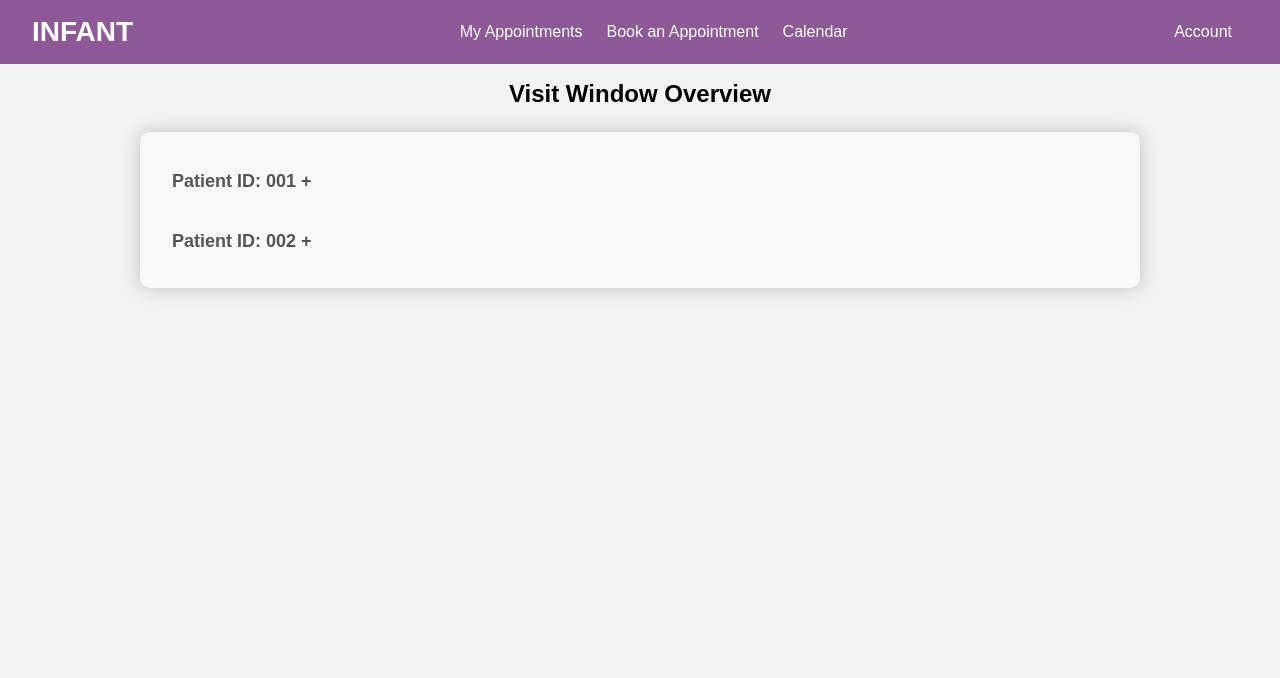
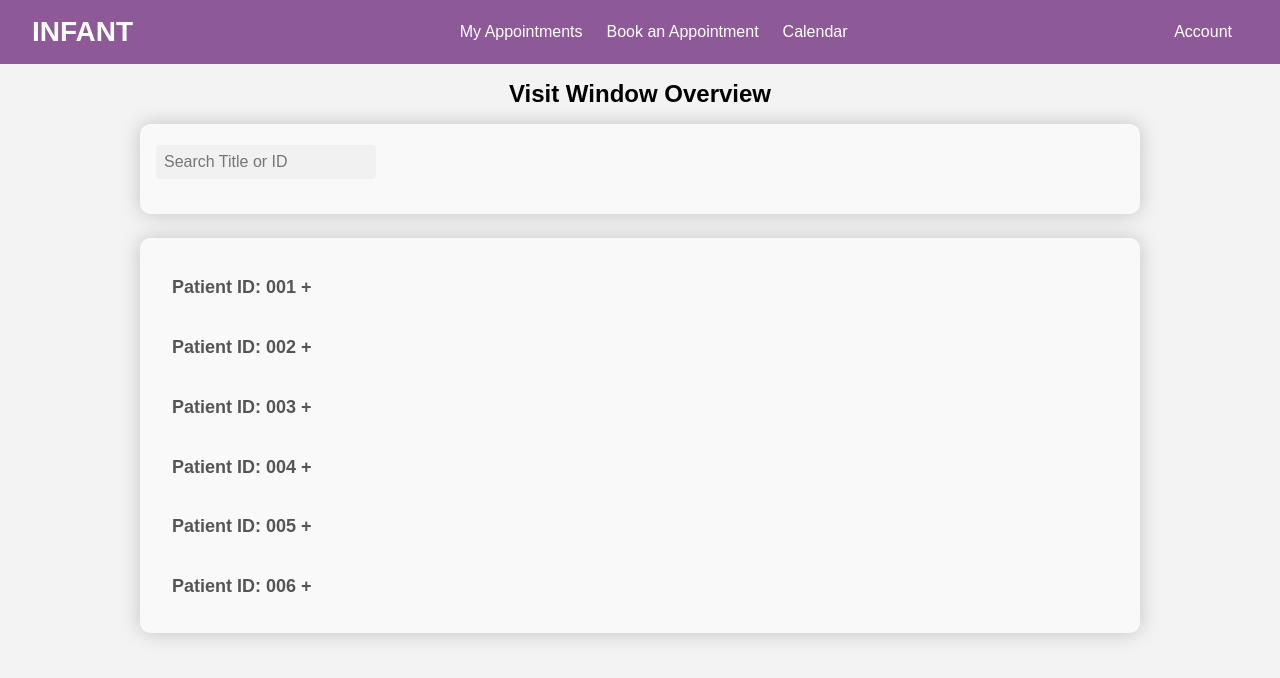
Before and after one commit to Aoibheannmangan/test-scheduler, a React (Create React App) app: page /appoint in a window 1280 px wide. Shown: the top 678 px of the page. Built offline with nearby package versions, Linux system fonts and the light colour scheme.

Commit message:
Added bare search bar to window view. Added more dummy data and styling.

```diff
--- a/src/appoint.css
+++ b/src/appoint.css
@@ -46,3 +46,18 @@ label {
 label:hover {
   color: #0077cc;
 }
+
+/* Search Bar */
+.searchContainer {
+    min-width: 220px;
+    max-width: 1000px;
+    margin: 2px auto 0 auto;
+    background: #f9f9f9;
+    border-radius: 10px;
+    box-shadow: 0 0 20px rgba(0, 0, 0, 0.2);
+    padding: 16px 16px;
+    display: flex;
+    flex-direction: row;
+    align-items: flex-start;
+    height:90px;
+}
--- a/src/appoint.js
+++ b/src/appoint.js
@@ -3,6 +3,10 @@ import './appoint.css';
 import dummyEvents from './data/dummyEvents.json';
 
 const Appointments = () => {
+
+    // Search Bar queries
+    const [searchQuery, setSearchQuery] = useState('');
+
     // Convert start and end strings to Date objects
     const processedAppointments = dummyEvents.map((event) => ({
         ...event,
@@ -30,13 +34,32 @@ const Appointments = () => {
         }));
     };
 
+    // Filtered appointments by searchbar
+    const filteredAppointments = processedAppointments.filter(event => {
+    const searchLower = searchQuery.toLowerCase();
+    return (
+        event.title.toLowerCase().includes(searchLower) ||
+        event.id.toLowerCase().includes(searchLower)
+    );
+    });
+
   // ---------------------------------HTML--------------------------------------
     return (
         <div className="App">
             <h1>Visit Window Overview</h1>
 
+        <div className='searchContainer'>
+            <input
+            type='text'
+            placeholder='Search Title or ID'
+            value={searchQuery}
+            onChange={(e) => setSearchQuery(e.target.value)}
+            style={{ padding: '8px', width: '220px', marginBottom: '12px' }}
+            />
+        </div>
+
         <ul className="appointmentList">
-        {processedAppointments.map(event => (
+            {filteredAppointments.map(event => (
             <li key={event.id} className="ID_element">
 
                 {/*Patient ID Row*/}
@@ -73,8 +96,14 @@ const Appointments = () => {
                 </div>
                 )}
             </li>
+
             ))}
+            {/* If no matches from search */}
+            {filteredAppointments.length === 0 && (
+                <p> No matching appointments found.</p>
+            )}
         </ul>
+
         </div>
   );
 };
--- a/src/data/dummyEvents.json
+++ b/src/data/dummyEvents.json
@@ -20,5 +20,49 @@
     "notes": "Behavioural Checklist needed",
     "type": "booked",
     "study": "COOLPRIME"
+  },
+  {
+    "id": "003",
+    "name": "Emily O'Connell",
+    "title": "12-Month Developmental Screening",
+    "start": "2025-09-10",
+    "end": "2025-09-17",
+    "location": "Pediatric Pod A",
+    "notes": "EDI questionnaire and speech evaluation",
+    "type": "scheduled",
+    "study": "EDI"
+  },
+  {
+    "id": "004",
+    "name": "Noah Byrne",
+    "title": "3-Month Check-in",
+    "start": "2025-08-22",
+    "end": "2025-08-29",
+    "location": "Exam Room 3.01",
+    "notes": "Follow-up after NICU discharge",
+    "type": "booked",
+    "study": "AIMHIGH"
+  },
+  {
+    "id": "005",
+    "name": "Isla Fitzgerald",
+    "title": "Postnatal Depression Assessment",
+    "start": "2025-07-28",
+    "end": "2025-08-04",
+    "location": "Mental Health Unit",
+    "notes": "Parent involved in EDI longitudinal tracking",
+    "type": "pending",
+    "study": "COOLPRIME"
+  },
+  {
+    "id": "006",
+    "name": "Finn Walsh",
+    "title": "2-Year Language Milestone Check",
+    "start": "2025-10-05",
+    "end": "2025-10-12",
+    "location": "Exam Room 4.17",
+    "notes": "Language screen and EDI record update",
+    "type": "booked",
+    "study": "EDI"
   }
 ]
--- a/src/data/eventPropGetter.js
+++ b/src/data/eventPropGetter.js
@@ -1,17 +1,25 @@
 export function eventPropGetter(event)  { // Event property getter function. See if its booked, window appointment, etc
   let style = {};
 
-  if (event.type === 'booked') {
+  if (event.study === 'AIMHIGH') {
     style = {
-      backgroundColor: '#dc3545', // red for booked if viewing visit windows
+      backgroundColor: '#af4c4c', // Color for AIMHIGH
+      borderRadius: '4px',
+      border: 'none',
+      padding: '2px',
+    };
+  } else if (event.study === 'COOLPRIME') {
+    style = {
+      backgroundColor: '#614caf', // Color for COOLPRIME
       color: '#fff',
       borderRadius: '4px',
       border: 'none',
       padding: '2px',
     };
-  } else if (event.type === 'window') {
+  }
+    else{
     style = {
-      backgroundColor: '#0d6efd', // blue for visit windows
+      backgroundColor: '#afa04c', // Color for EDI
       color: '#fff',
       borderRadius: '4px',
       border: 'none',
```
Lines whose indentation alone changed are shown as unchanged.
